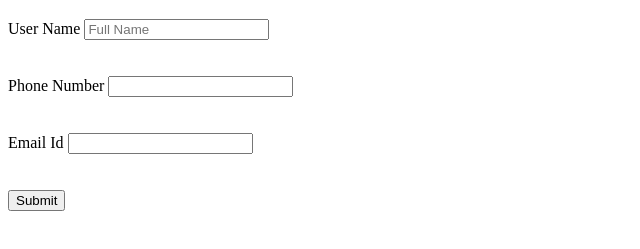
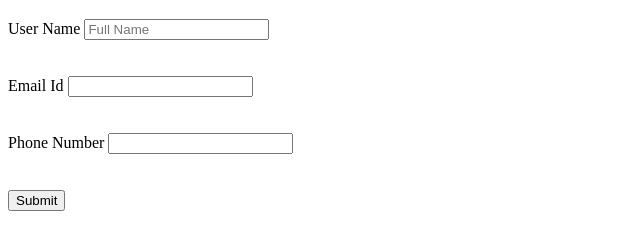
Before and after one commit to alankrita01/Booking-Appointment-Project, a website: page public/form.html in a window 1280 px wide. Shown: the part 61-310 px from the top of the page, without its empty margins (0-640 px from the left). Drawn offline with nearby package versions, Linux system fonts and the light colour scheme; no server answers.

Commit message:
updating form.html

```diff
--- a/public/form.html
+++ b/public/form.html
@@ -21,11 +21,11 @@
           <label for="userName">User Name</label>
           <input type="text" name="userName" id="userName" placeholder="Full Name" ><br><br><br>
 
-          <label for="phone">Phone Number</label>
-          <input type="tel" name="phone" id="phone" required><br><br><br>
-
           <label for="email">Email Id</label>
           <input type="email" name="email" id="email" required><br><br><br>
+
+          <label for="mobileNumber">Phone Number</label>
+          <input type="tel" name="mobileNumber" id="mobileNumber" required><br><br><br>
         </div>
 
         <button type="submit">Submit</button>
```
